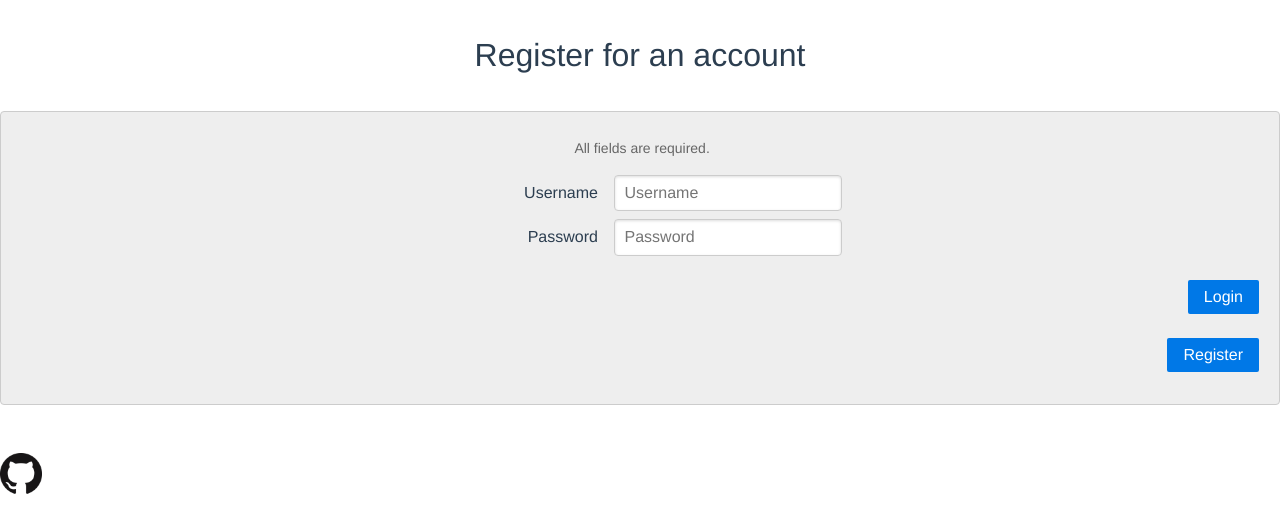
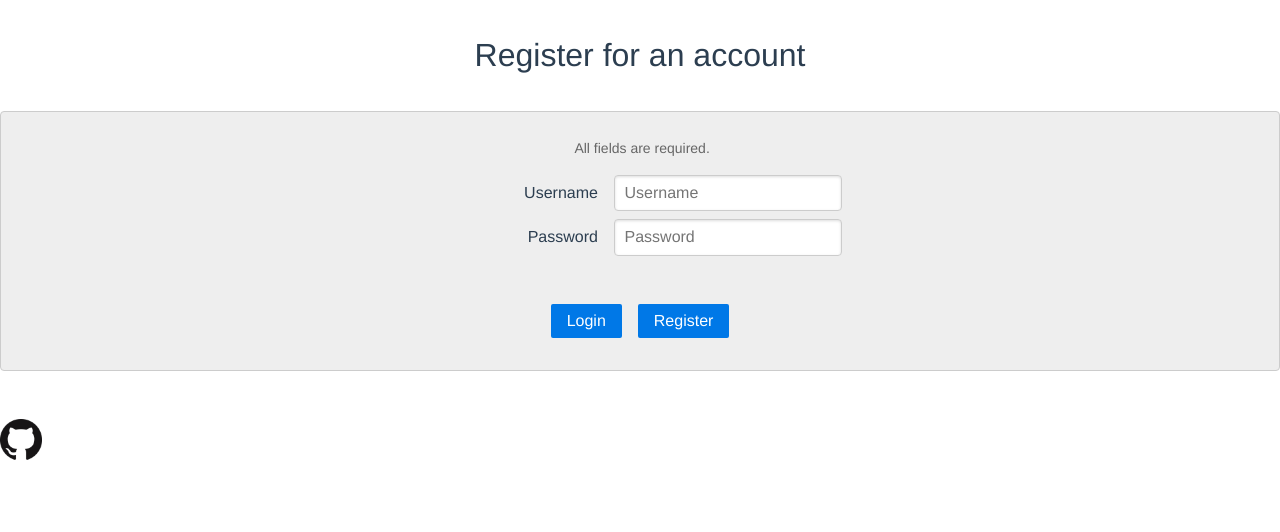
Before and after one commit to nbarlow23/budget-planner, a Vue app: page / in a window 1280 px wide. Shown: the top 532 px of the page. Built offline with nearby package versions, Linux system fonts and the light colour scheme; no server answers.

Commit message:
reposition buttons

```diff
--- a/src/components/Register.vue
+++ b/src/components/Register.vue
@@ -1,7 +1,7 @@
 <template>
   <div>
     <h1>Register for an account</h1>
-    <form class="pure-form pure-form-aligned">
+    <form class="pure-form pure-form-aligned mw-50">
       <fieldset>
         <p class="pure-form-message-inline">All fields are required.</p>
 
@@ -15,11 +15,13 @@
           <input v-model="password" type="password" placeholder="Password">
         </div>
 
-        <div class="pure-controls">
-          <button class="pure-button pure-button-primary" @click.prevent="login">Login</button>
-        </div>
-        <div class="pure-controls">
-          <button class="pure-button pure-button-primary" @click.prevent="register">Register</button>
+        <div class="d-flex justify-content-center mt-5">
+          <div class="mx-2">
+            <button class="pure-button pure-button-primary" @click.prevent="login">Login</button>
+          </div>
+          <div class="mx-2">
+            <button class="pure-button pure-button-primary" @click.prevent="register">Register</button>
+          </div>
         </div>
       </fieldset>
     </form>
```
